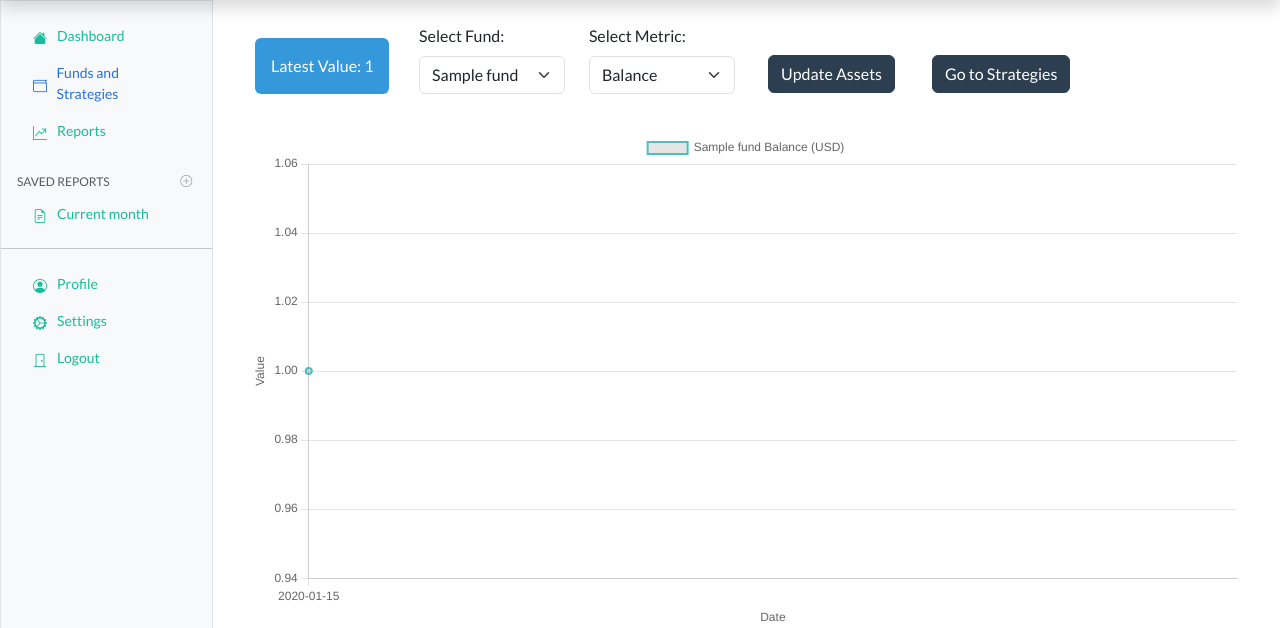
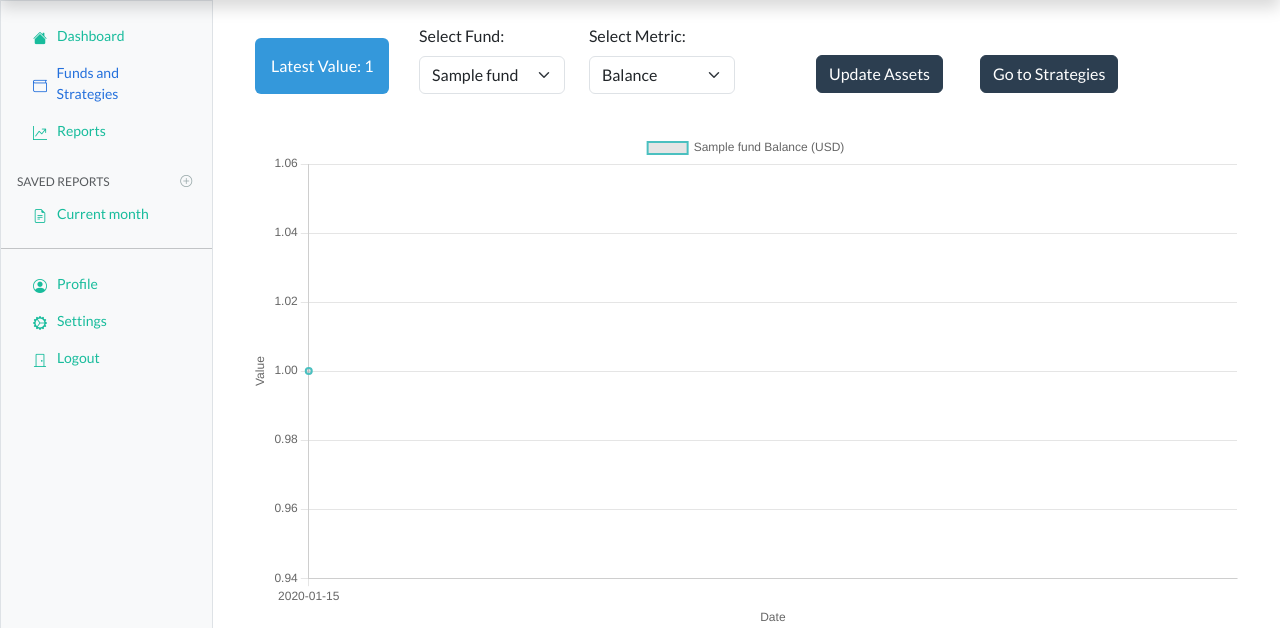
Before and after one commit to Dado-hash/Dashboard_Arkadia_V2, a Django app: page /dashboard/funds/ in a window 1280 px wide. Shown: the part 48-676 px from the top of the page. Run offline with Django 5.2, Linux system fonts and the light colour scheme; tables that the repository leaves empty hold one stand-in row (values such as "Sample post"); some libraries are stand-ins or nearby versions.

Commit message:
Added a margin to the buttons in funds page

```diff
--- a/dashboard_arkadia_v2/templates/funds_and_strategies/funds.html
+++ b/dashboard_arkadia_v2/templates/funds_and_strategies/funds.html
@@ -29,7 +29,7 @@
                 <option value="cumulative_performance">Cumulative Performance</option>
             </select>
         </div>
-        <div class="col-md-2 d-flex justify-content-center align-items-center" style="height: 100px;">
+        <div class="col-md-2 d-flex justify-content-center align-items-center ms-5" style="height: 100px;">
             <button id="updateAssets" class="btn btn-primary">
                 <span id="updateAssetsText">Update Assets</span>
                 <span id="updateAssetsSpinner" class="spinner-border spinner-border-sm d-none" role="status" aria-hidden="true"></span>
```
